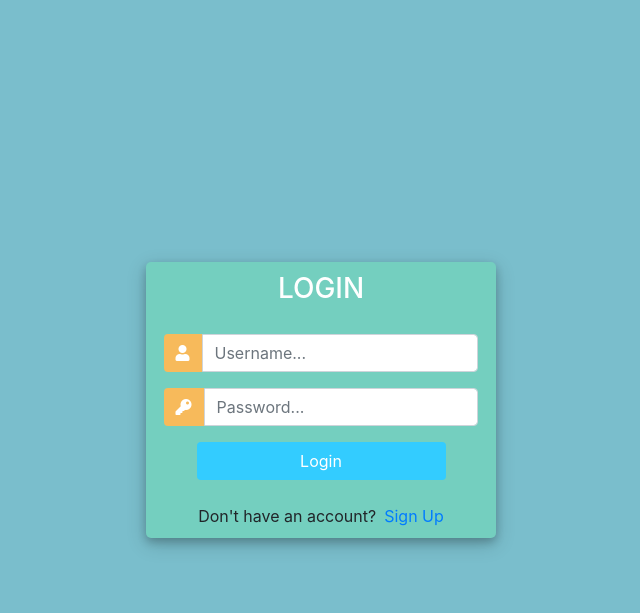
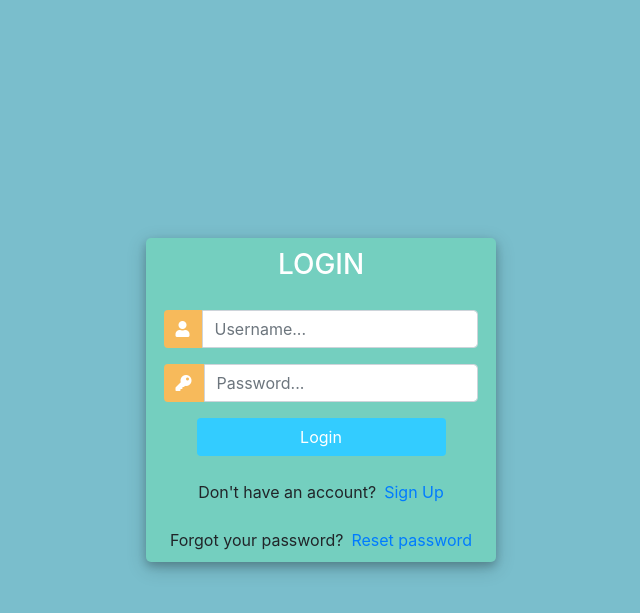
Before and after one commit to pavoli/django_training, a Django app: page /login/ in a window 1280 px wide. Shown: the top 613 px of the page, without its empty margins (319-959 px from the left). Run offline with Django 3.2, Linux system fonts and the light colour scheme; some libraries are stand-ins or nearby versions.

Commit message:
add reset password process, smtp settings

```diff
--- a/crm/accounts/urls.py
+++ b/crm/accounts/urls.py
@@ -1,4 +1,6 @@
 from django.urls import path
+from django.contrib.auth import views as auth_views
+
 from . import views
 
 
@@ -17,4 +19,21 @@ urlpatterns = [
     path('create_order/<str:customer_id>/', views.create_order, name='create_order'),
     path('update_order/<str:id>/', views.update_order, name='update_order'),
     path('delete_order/<str:id>/', views.delete_order, name='delete_order'),
+
+    path('reset_password',
+         auth_views.PasswordResetView.as_view(template_name='accounts/password_reset.html'),
+         name='reset_password'
+         ),
+    path('reset_password_sent',
+         auth_views.PasswordResetDoneView.as_view(template_name='accounts/password_reset_sent.html'),
+         name='password_reset_done'
+         ),
+    path('reset_password/<uidb64>/<token>/',
+         auth_views.PasswordResetConfirmView.as_view(template_name='accounts/password_reset.html'),
+         name='password_reset_confirm'
+         ),
+    path('reset_password_complete',
+         auth_views.PasswordResetCompleteView.as_view(template_name='accounts/password_reset_done.html'),
+         name='password_reset_complete'
+         ),
 ]
--- a/crm/templates/accounts/login.html
+++ b/crm/templates/accounts/login.html
@@ -111,6 +111,11 @@
 						Don't have an account? <a href="{% url 'register' %}" class="ml-2">Sign Up</a>
 					</div>
 				</div>
+				<div class="mt-4">
+					<div class="d-flex justify-content-center links">
+						Forgot your password? <a href="{% url 'reset_password' %}" class="ml-2">Reset password</a>
+					</div>
+				</div>
 			</div>
 		</div>
 	</div>
--- /dev/null
+++ b/crm/templates/accounts/password_reset_done.html
@@ -0,0 +1,3 @@
+<h3>Password reset complete</h3>
+<p>Your password has been set. You may go ahead and log in now.</p>
+<a href="/">Log in</a>
```
Also changed, not shown: crm/crm/settings.py (+8 -0 lines), crm/templates/accounts/password_reset.html (added, +7 -0 lines), crm/templates/accounts/password_reset_form.html (added, +7 -0 lines), crm/templates/accounts/password_reset_sent.html (added, +7 -0 lines), crm/db.sqlite3.
